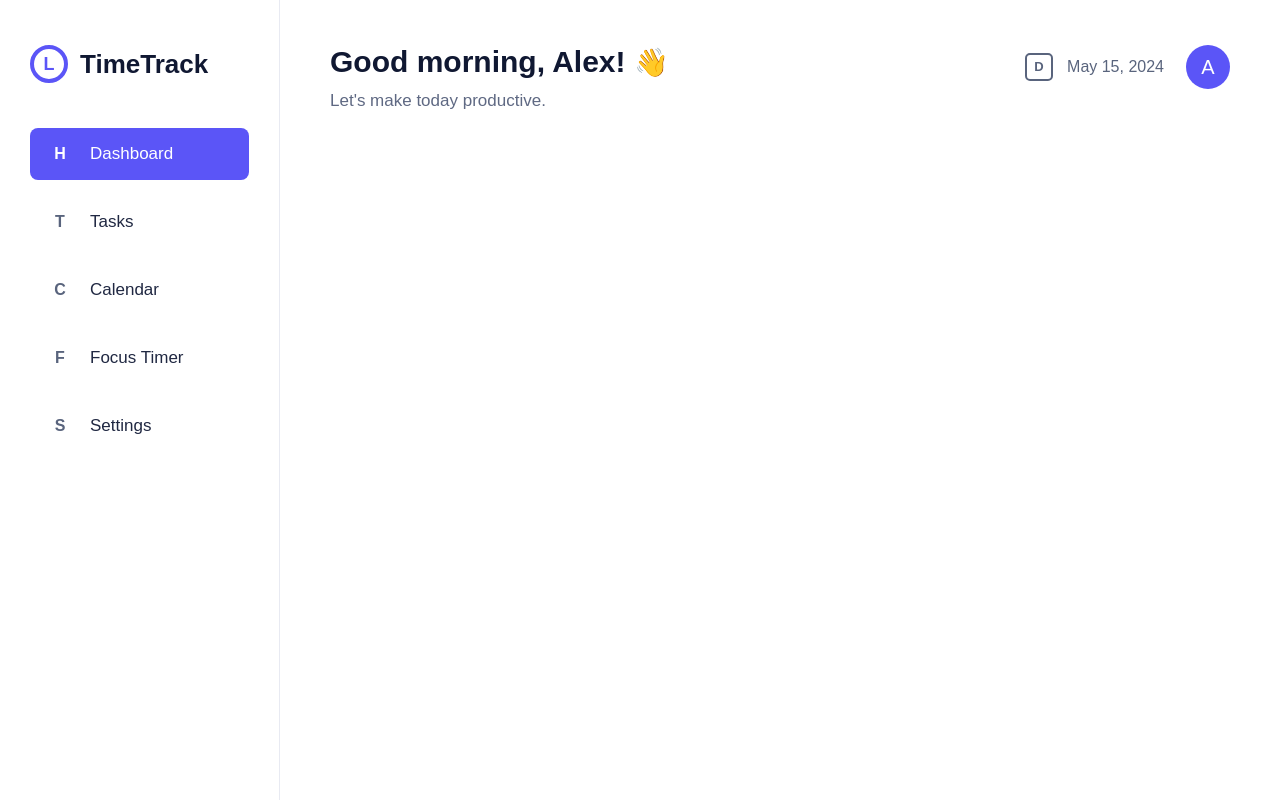
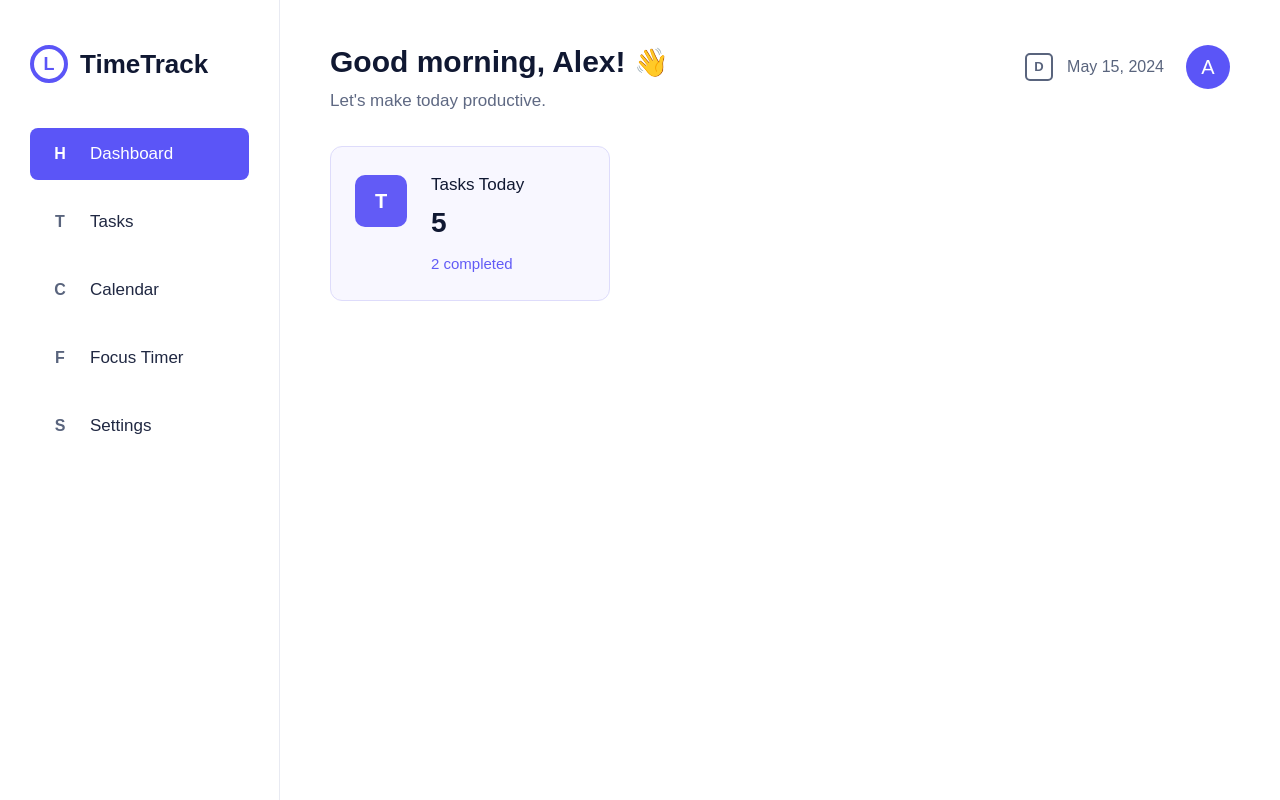
Before and after one commit to peterygalaxy-arch/Time-Management, a Flask app: page / in a window 1280 px wide. Run offline with Flask 3, Linux system fonts and the light colour scheme.

Commit message:
add the tasks summary box

```diff
--- a/static/style.css
+++ b/static/style.css
@@ -146,3 +146,53 @@ body {
     text-align: center;
     line-height: 44px;
 }
+
+.summary-section {
+    margin-top: 35px;
+}
+
+.summary-card {
+    display: flex;
+    width: 280px;
+    min-height: 150px;
+    padding: 28px 24px;
+    border: 1px solid #dedcfb;
+    border-radius: 12px;
+}
+
+.task-summary {
+    background-color: #f8f7ff;
+}
+
+.summary-icon {
+    width: 52px;
+    height: 52px;
+    margin-right: 24px;
+    border-radius: 10px;
+    background-color: #625bf6;
+    color: white;
+    font-size: 20px;
+    font-weight: bold;
+    text-align: center;
+    line-height: 52px;
+}
+
+.summary-text p {
+    margin: 0;
+}
+
+.summary-text .summary-title {
+    margin-bottom: 12px;
+    font-size: 17px;
+}
+
+.summary-text .summary-number {
+    margin-bottom: 16px;
+    font-size: 28px;
+    font-weight: bold;
+}
+
+.summary-note {
+    color: #625bf6;
+    font-size: 15px;
+}
--- a/templates/index.html
+++ b/templates/index.html
@@ -55,6 +55,18 @@
                     <span class="avatar">A</span>
                 </div>
             </div>
+
+            <div class="summary-section">
+                <div class="summary-card task-summary">
+                    <div class="summary-icon">T</div>
+
+                    <div class="summary-text">
+                        <p class="summary-title">Tasks Today</p>
+                        <p class="summary-number">5</p>
+                        <p class="summary-note">2 completed</p>
+                    </div>
+                </div>
+            </div>
         </div>
     </div>
 </body>
```
